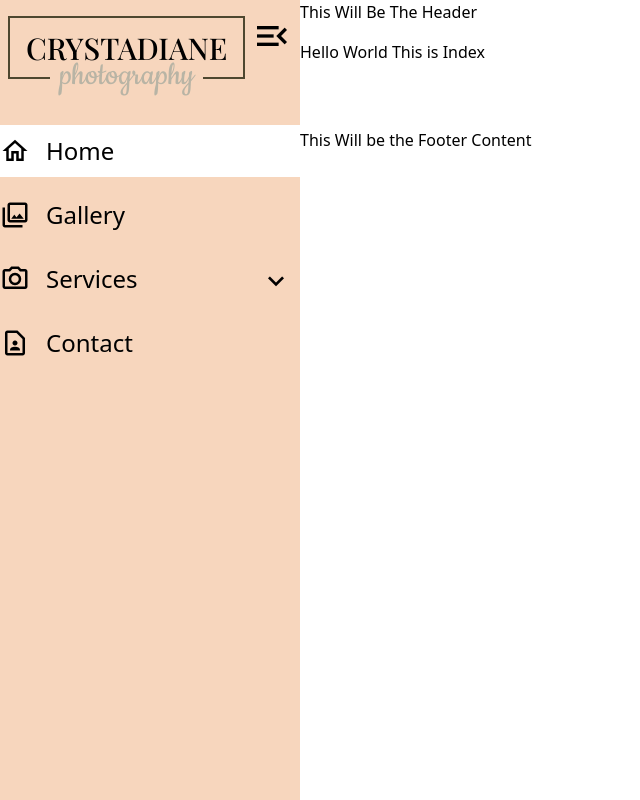
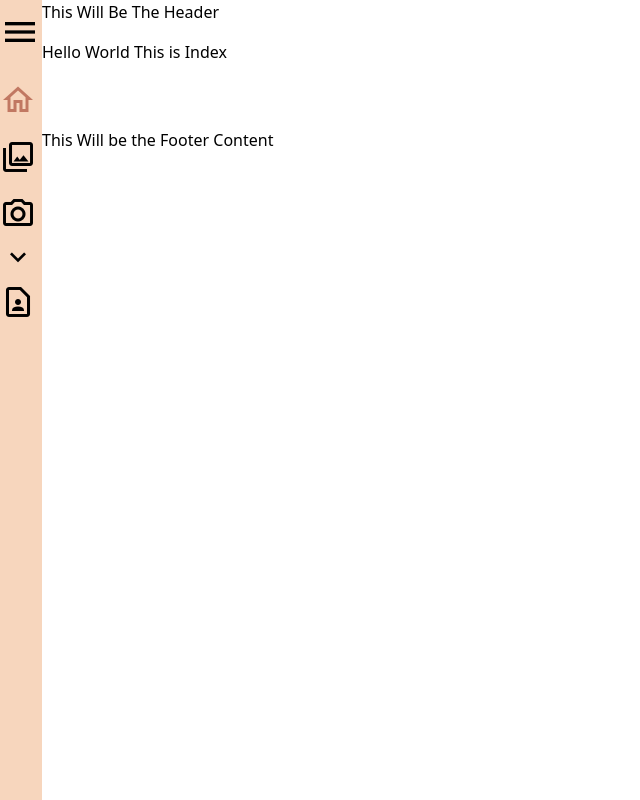
Before and after one commit to austinxewell/crysta-diane-photo-2.0, a Nuxt app: page / in a window 1280 px wide. Both pictures are taken after a click on the element "menu_open". Shown: the whole page, without its empty margins (0-640 px from the left). Built offline with nearby package versions, Linux system fonts and the light colour scheme.

Commit message:
created collapsed navigation

```diff
--- a/assets/scss/_variables.scss
+++ b/assets/scss/_variables.scss
@@ -4,6 +4,7 @@
 // Color Pallets
 $primary: #f7d6bd;
 $primary-dark: #cbbcab;
+$primary-neutral: #c17862;
 
 $black-main: #1f1f1f;
 $black-dark: #000000;
--- a/components/TheSidebar.vue
+++ b/components/TheSidebar.vue
@@ -1,120 +1,16 @@
-<script setup>
-const menuItems = useNavigationItems();
-const isExpanded = useNavigationToggle();
-const parentToggle = useParentToggle();
-
-function handleParentToggle(btnName) {
-  if (parentToggle.value === btnName) {
-    parentToggle.value = '';
-  } else {
-    parentToggle.value = btnName;
-  }
-}
-
-const toggleExpanded = () => {
-  isExpanded.value = !isExpanded.value;
-};
-</script>
-
 <template>
-  <div>
-    <nav class="nav-wrapper">
-      <section class="nav-header">
-        <CommonMainLogo />
-        <span class="material-icons-outlined expanded-icon" @click="toggleExpanded"> menu_open </span>
-      </section>
-      <ul class="nav-link-wrapper">
-        <li v-for="navLink in menuItems" :key="navLink.id">
-          <NuxtLink :to="navLink.link" class="nav-link">
-            <i class="material-icons-outlined nav-icon">{{ navLink.icon }}</i>
-            {{ navLink.name }}
-            <div v-if="navLink.children.length > 0">
-              <i
-                v-if="parentToggle === navLink.name"
-                @click="handleParentToggle(navLink.name)"
-                class="material-icons-outlined parent-icon"
-                >expand_less</i
-              >
-              <i v-else @click="handleParentToggle(navLink.name)" class="material-icons-outlined parent-icon"
-                >expand_more</i
-              >
-            </div>
-          </NuxtLink>
-          <div v-if="parentToggle === navLink.name">
-            <ul class="nav-link-wrapper child-nav-link-wrapper">
-              <li v-for="navLinkChild in navLink.children" :key="navLinkChild.id">
-                <NuxtLink :to="navLinkChild.link" class="nav-link child-nav-link">
-                  <i class="material-icons-outlined nav-icon child-nav-icon">{{ navLinkChild.icon }}</i>
-                  {{ navLinkChild.name }}
-                </NuxtLink>
-              </li>
-            </ul>
-          </div>
-        </li>
-      </ul>
-    </nav>
+  <div class="sidebar-wrapper">
+    <SidebarDesktopExpanded v-if="isExpanded" class="sidebar-wrapper" />
+    <SidebarDesktopCollapsed v-else class="sidebar-wrapper" />
   </div>
 </template>
 
+<script setup>
+const isExpanded = useNavigationToggle();
+</script>
+
 <style lang="scss" scoped>
-.nav-wrapper {
-  display: flex;
-  flex-direction: column;
-  gap: 10px;
-  background-color: $primary;
-  width: 300px;
+.sidebar-wrapper {
   height: 100%;
 }
-.nav-header {
-  margin: 16px 8px 16px 8px;
-  display: flex;
-  justify-content: space-between;
-}
-.expanded-icon {
-  font-size: 40px;
-}
-.expanded-icon:hover {
-  cursor: pointer;
-}
-.nav-link-wrapper {
-  margin-top: 20px;
-  display: flex;
-  flex-direction: column;
-  gap: 12px;
-  font-size: 24px;
-}
-.child-nav-link-wrapper {
-  font-size: 16px;
-}
-.nav-link {
-  position: relative;
-  display: flex;
-  align-items: center;
-  width: 100%;
-  padding: 8px 0 8px 0;
-}
-.child-nav-link {
-  padding-left: 40px;
-}
-.nav-link:hover,
-.child-nav-link:hover {
-  background-color: $white-main;
-  cursor: pointer;
-}
-.router-link-active {
-  background-color: white;
-}
-.nav-icon {
-  font-size: 30px;
-  margin-right: 16px;
-}
-.child-nav-icon {
-  font-size: 24px;
-}
-.parent-icon {
-  position: absolute;
-  bottom: 8px;
-  right: 8px;
-  font-size: 32px;
-}
 </style>
--- /dev/null
+++ b/components/sidebar/DesktopCollapsed.vue
@@ -0,0 +1,95 @@
+<template>
+  <div class="nav-wrapper">
+    <span class="material-icons-outlined expanded-icon" @click="toggleExpanded"> menu </span>
+    <ul class="nav-link-wrapper">
+      <li v-for="navLink in menuItems" :key="navLink.id">
+        <NuxtLink :to="navLink.link">
+          <span class="material-icons-outlined nav-icon">{{ navLink.icon }}</span>
+        </NuxtLink>
+        <div v-if="navLink.children.length > 0" class="expanded-wrapper">
+          <i
+            v-if="parentToggle === navLink.name"
+            @click="handleParentToggle(navLink.name)"
+            class="material-icons-outlined parent-icon"
+            >expand_less</i
+          >
+          <i v-else @click="handleParentToggle(navLink.name)" class="material-icons-outlined parent-icon"
+            >expand_more</i
+          >
+        </div>
+        <div v-if="parentToggle === navLink.name">
+          <ul class="child-nav-link-wrapper">
+            <li v-for="navLinkChild in navLink.children" :key="navLinkChild.id">
+              <NuxtLink :to="navLinkChild.link">
+                <span class="material-icons-outlined nav-icon">{{ navLinkChild.icon }}</span>
+              </NuxtLink>
+            </li>
+          </ul>
+        </div>
+      </li>
+    </ul>
+  </div>
+</template>
+
+<script setup>
+const menuItems = useNavigationItems();
+const isExpanded = useNavigationToggle();
+const parentToggle = useParentToggle();
+
+function handleParentToggle(btnName) {
+  if (parentToggle.value === btnName) {
+    parentToggle.value = '';
+  } else {
+    parentToggle.value = btnName;
+  }
+}
+
+const toggleExpanded = () => {
+  isExpanded.value = !isExpanded.value;
+};
+</script>
+
+<style lang="scss" scoped>
+.nav-wrapper {
+  display: flex;
+  flex-direction: column;
+  gap: 10px;
+  background-color: $primary;
+  width: 42px;
+  height: 100%;
+}
+.expanded-icon {
+  padding-top: 12px;
+  font-size: 40px;
+}
+.expanded-icon:hover {
+  cursor: pointer;
+}
+.nav-link-wrapper {
+  margin-top: 20px;
+  display: flex;
+  flex-direction: column;
+  gap: 12px;
+  font-size: 24px;
+}
+.nav-icon {
+  font-size: 36px;
+}
+.nav-icon:hover {
+  color: $primary-neutral;
+}
+.router-link-active {
+  color: $primary-neutral;
+}
+.parent-icon {
+  font-size: 32px;
+  padding-left: 2px;
+}
+.parent-icon:hover {
+  cursor: pointer;
+}
+.expanded-wrapper,
+.child-nav-link-wrapper {
+  margin-bottom: -10px;
+}
+</style>
--- /dev/null
+++ b/components/sidebar/DesktopExpanded.vue
@@ -0,0 +1,120 @@
+<template>
+  <div>
+    <nav class="nav-wrapper">
+      <section class="nav-header">
+        <CommonMainLogo />
+        <span class="material-icons-outlined expanded-icon" @click="toggleExpanded"> menu_open </span>
+      </section>
+      <ul class="nav-link-wrapper">
+        <li v-for="navLink in menuItems" :key="navLink.id">
+          <NuxtLink :to="navLink.link" class="nav-link">
+            <i class="material-icons-outlined nav-icon">{{ navLink.icon }}</i>
+            {{ navLink.name }}
+            <div v-if="navLink.children.length > 0">
+              <i
+                v-if="parentToggle === navLink.name"
+                @click="handleParentToggle(navLink.name)"
+                class="material-icons-outlined parent-icon"
+                >expand_less</i
+              >
+              <i v-else @click="handleParentToggle(navLink.name)" class="material-icons-outlined parent-icon"
+                >expand_more</i
+              >
+            </div>
+          </NuxtLink>
+          <div v-if="parentToggle === navLink.name">
+            <ul class="nav-link-wrapper child-nav-link-wrapper">
+              <li v-for="navLinkChild in navLink.children" :key="navLinkChild.id">
+                <NuxtLink :to="navLinkChild.link" class="nav-link child-nav-link">
+                  <i class="material-icons-outlined nav-icon child-nav-icon">{{ navLinkChild.icon }}</i>
+                  {{ navLinkChild.name }}
+                </NuxtLink>
+              </li>
+            </ul>
+          </div>
+        </li>
+      </ul>
+    </nav>
+  </div>
+</template>
+
+<script setup>
+const menuItems = useNavigationItems();
+const isExpanded = useNavigationToggle();
+const parentToggle = useParentToggle();
+
+function handleParentToggle(btnName) {
+  if (parentToggle.value === btnName) {
+    parentToggle.value = '';
+  } else {
+    parentToggle.value = btnName;
+  }
+}
+
+function toggleExpanded() {
+  isExpanded.value = !isExpanded.value;
+}
+</script>
+
+<style lang="scss" scoped>
+.nav-wrapper {
+  display: flex;
+  flex-direction: column;
+  gap: 10px;
+  background-color: $primary;
+  width: 300px;
+  height: 100%;
+}
+.nav-header {
+  margin: 16px 8px 16px 8px;
+  display: flex;
+  justify-content: space-between;
+}
+.expanded-icon {
+  font-size: 40px;
+}
+.expanded-icon:hover {
+  cursor: pointer;
+}
+.nav-link-wrapper {
+  margin-top: 20px;
+  display: flex;
+  flex-direction: column;
+  gap: 12px;
+  font-size: 24px;
+}
+.child-nav-link-wrapper {
+  font-size: 16px;
+}
+.nav-link {
+  position: relative;
+  display: flex;
+  align-items: center;
+  width: 100%;
+  padding: 8px 0 8px 0;
+}
+.child-nav-link {
+  padding-left: 40px;
+}
+.nav-link:hover,
+.child-nav-link:hover {
+  background-color: $white-main;
+  cursor: pointer;
+}
+.router-link-active {
+  background-color: $white-main;
+}
+.nav-icon {
+  font-size: 30px;
+  margin-right: 16px;
+}
+.child-nav-icon {
+  font-size: 24px;
+}
+.parent-icon {
+  position: absolute;
+  bottom: 8px;
+  right: 8px;
+  font-size: 32px;
+}
+</style>
```
